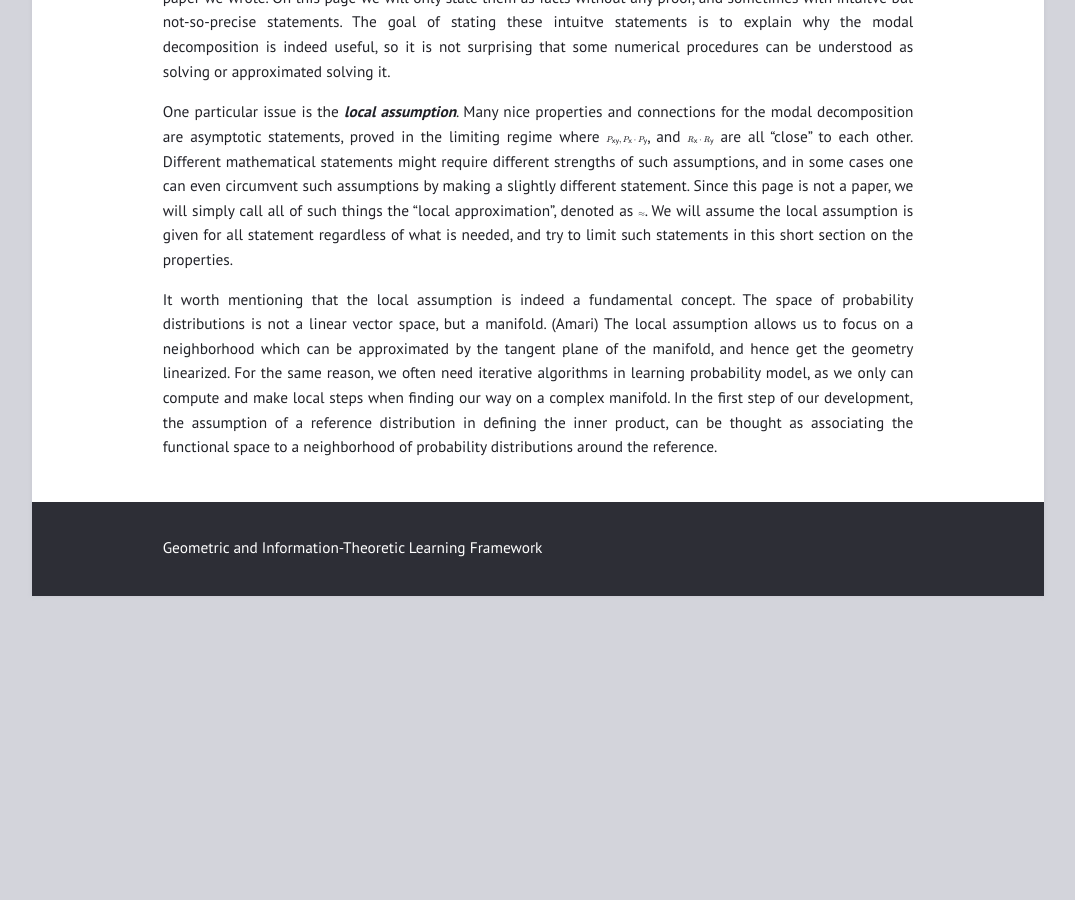
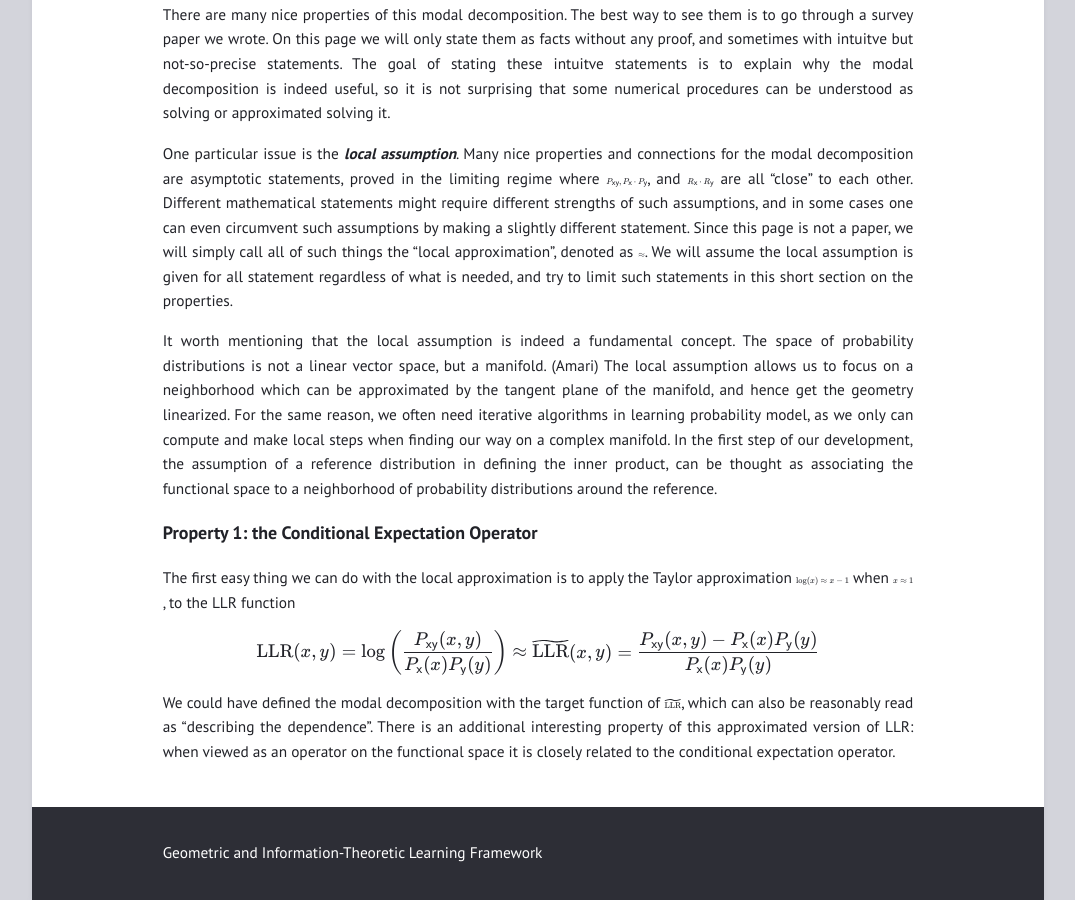
Before and after one commit to gilearning/gilearning.github.io, a Jekyll site: the page built from _posts/2022-08-15-ModalDecomposition.md, in a window 1280 px wide and 900 px high, scrolled down 4428 px. Shown: the whole window, without its empty margins (102-1177 px from the left). Built offline with Jekyll 4.4.1, drawn with Linux system fonts in a browser that asks for light colours; formulas are drawn with MathJax 3; before the commit the page ends 5024 px from its top, so only the background shows below that.

Commit message:
Update 2022-08-15-ModalDecomposition.md

```diff
--- a/_posts/2022-08-15-ModalDecomposition.md
+++ b/_posts/2022-08-15-ModalDecomposition.md
@@ -35,7 +35,7 @@ $$
 
 We can similarly define the inner product on the space of functions on a different alphabet $\mathcal Y$, with respect to a reference distribution $R_\mathsf y$.
 
-### The LLR Function
+## The LLR Function
 
 Now we are ready to address the joint distributions $P_{\mathsf {xy}}$ on $\mathcal {X\times Y}$. Again we need to choose a reference distribution $R_\mathsf {xy}$. For the purpose of this page, we use the product distribution $R_{\mathsf {xy}} = R_\mathsf x\cdot R_\mathsf y$, and take the resulting definition of inner product of functions in $\mathcal F_{\mathcal X\times \mathcal Y}$.
 
@@ -56,7 +56,7 @@ $$
 >**Note:**
 >In words, this assumption says that the LLR function can be approached, in L2 sense, by the sum of a countable collection of product functions, with L2 defined w.r.t. the given reference distribution. This assumption is always true for the cases that both $\mathcal X$ and $\mathcal Y$ are discrete alphabets. For more general cases, the assumption of a countable basis in L2 sense is a commonly used assumption, which is not restrictive at all in most practical applications, and convenient for us to rule out some of the "unpleasant" distributions.
 
-### A Single Mode
+## A Single Mode
 
 Why we are so interested in such product functions? In short, it represents a very simple kind of dependence. Imagine a joint distribution $P_{\mathsf {xy}}$ whose LLR function can be written as
 
@@ -65,10 +65,7 @@ $$
 $$
 
 
-
 This can be rewritten as $P_{\mathsf {y|x}}(y|x) = P_\mathsf y (y) \cdot \exp(f(x)\cdot g(y)), \forall x, y$. That is, the conditional distribution is on a 1-D exponential family with $g(\mathsf y)$ as the natural statistic. To make inference of $\mathsf y$, we only need to know the value $f(\mathsf x)$, which is a sufficient statistic. And in fact the only thing we can infer about $\mathsf y$ is the value of $g(\mathsf y)$. In general, we could extrapolate from this observation to state that if the LLR function is the sum of a limited number of product functions, then that correspondingly limits the scope of inference tasks we can hope to solve, while allowing us to only look at a limited set of statistics, or **_features_**, of the data.
-
-
 
 
 This is a good time to give the definition of features and modes.
@@ -88,7 +85,7 @@ Since these are the functions that we would like to evaluate with data, fixed sh
 
 For a given data sample $x$, we think of the function value $f(x)$ a feature, which captures some partial information carried by the raw data, since in general we may not be able to recover the value of $x$ from the feature value $f(x)$. When we observe a sequence samples, $x_1, x_2, \ldots, x_n$, the corresponding feature is the empirical average $\frac{1}{n} (f(x_1) + \ldots + f(x_n))$.
 
-### Modal Decomposition
+## Modal Decomposition
 
 Obviously, for a given LLR function, there are many ways to write it into sum of modes. We hope to have as few modes as possible. In some cases, we might even wish to compromise the precision of the sum and try to have a reasonable approximation of the given LLR with a sum of even fewer modes. That is, for a given finite $k$, we would like to solve the problem
 
@@ -132,10 +129,20 @@ A few remarks are in order.
 3. The definition says that for each model $P_{\mathsf {xy}}$ there is an ideal sequence of modes for the orthogonal decomposition. In practice, we do not observe either the model or the mode. We will show later that learning algorithms often try to learn an approximate version of the modes. For example, it is common to only learn the first $k$ modes as defined in equation (2), or to learn the decomposition of an empirical distribution from a finite dataset, or to have extra restrictions of the learned features due to the limited expressive power of a network, etc. In more complex problems, sometimes it might not even be clear which dependence we are trying to decompose. The purpose of defining the $\zeta$ operation is to help us to clarify what type of compromises are taken in finding a computable approximate solution to the idealized decomposition problem.
 
 
-### Nice Properties
+## Nice Properties
 
 There are many nice properties of this modal decomposition. The best way to see them is to go through a survey paper we wrote. On this page we will only state them as facts without any proof, and sometimes with intuitve but not-so-precise statements. The goal of stating these intuitve statements is to explain why the modal decomposition is indeed useful, so it is not surprising that some numerical procedures can be understood as solving or approximated solving it.
 
 One particular issue is the **_local assumption_**. Many nice properties and connections for the modal decomposition are asymptotic statements, proved in the limiting regime where $P_{\mathsf {xy}}, P_\mathsf x \cdot P_\mathsf y$, and $R_\mathsf x\cdot R_\mathsf y$ are all "close" to each other. Different mathematical statements might require different strengths of such assumptions, and in some cases one can even circumvent such assumptions by making a slightly different statement. Since this page is not a paper, we will simply call all of such things the "local approximation", denoted as $\approx$. We will assume the local assumption is given for all statement regardless of what is needed, and try to limit such statements in this short section on the properties.
 
 It worth mentioning that the local assumption is indeed a fundamental concept. The space of probability distributions is not a linear vector space, but a manifold. (Amari) The local assumption allows us to focus on a neighborhood which can be approximated by the tangent plane of the manifold, and hence get the geometry linearized. For the same reason, we often need iterative algorithms in learning probability model, as we only can compute and make local steps when finding our way on a complex manifold. In the first step of our development, the assumption of a reference distribution in defining the inner product, can be thought as associating the functional space to a neighborhood of probability distributions around the reference.
+
+### Property 1: the Conditional Expectation Operator
+
+The first easy thing we can do with the local approximation is to apply the Taylor approximation $\log(x) \approx x-1$ when $x\approx 1$, to the LLR function
+
+$$
+\mathrm{LLR}(x,y) = \log \left( \frac{P_{\mathsf {xy}}(x,y)}{P_\mathsf x(x) P_\mathsf y(y)} \right)\approx \widetilde{\mathrm{LLR}}(x,y) = \frac{P_{\mathsf {xy}}(x,y) - P_\mathsf x(x) P_\mathsf y(y)}{P_\mathsf x(x) P_\mathsf y(y)}
+$$
+
+We could have defined the modal decomposition with the target function of $\widetilde{\mathrm{LLR}}$, which can also be reasonably read as "describing the dependence". There is an additional interesting property of this approximated version of LLR: when viewed as an operator on the functional space it is closely related to the conditional expectation operator.
```
